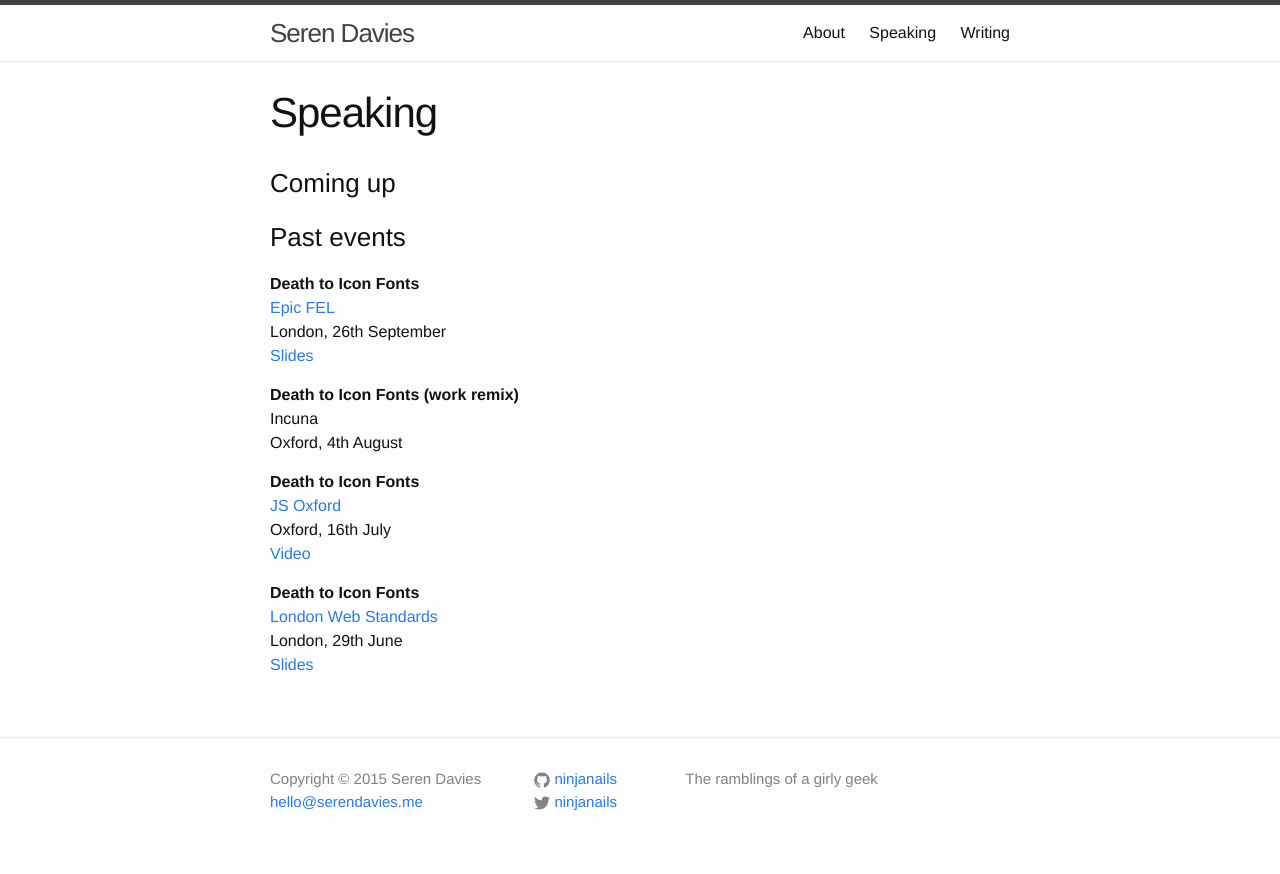
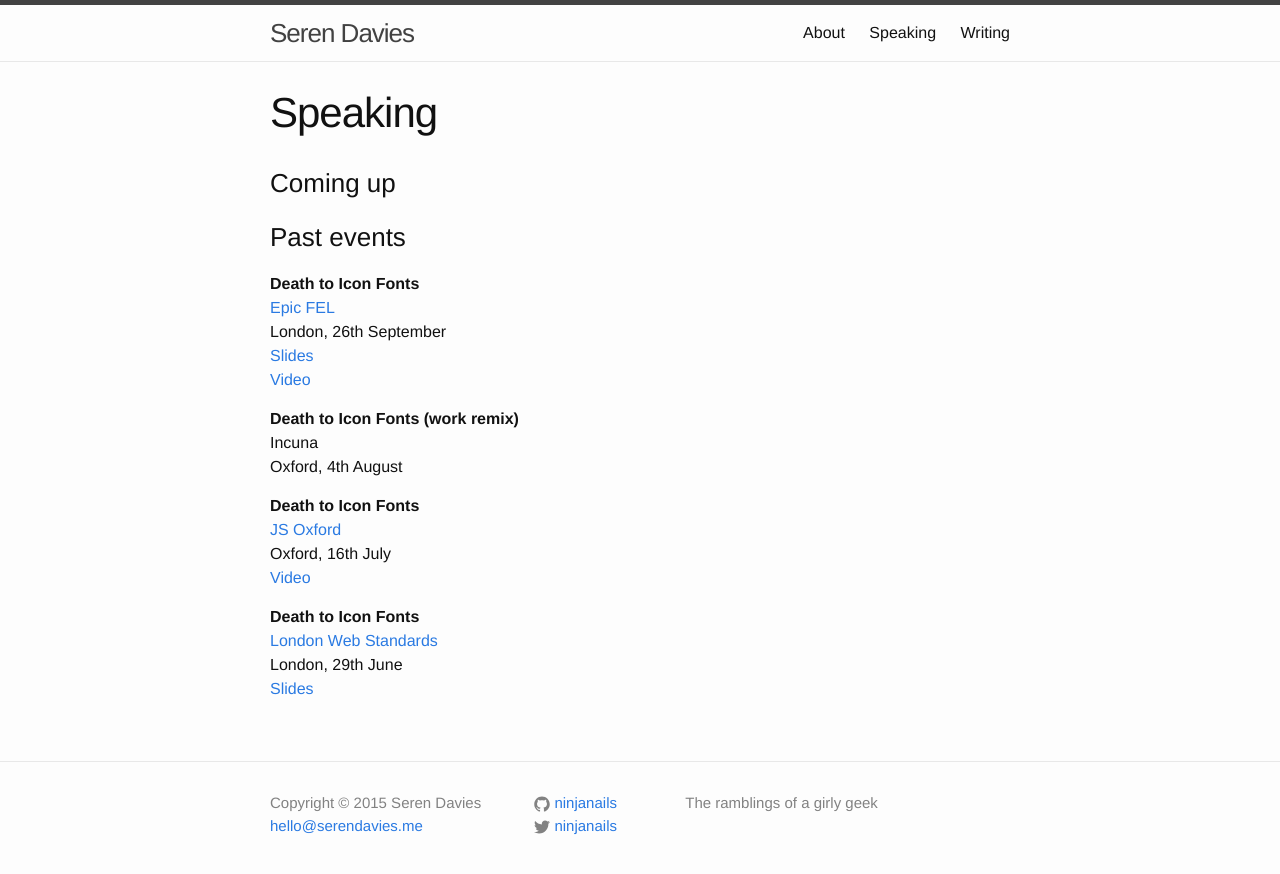
Before and after one commit to ninjanails/ninjanails.github.io, a Jekyll site: the page built from speaking.md, in a window 1280 px wide. Shown: the top 874 px of the page. Built offline with Jekyll 4.4.1, drawn with Linux system fonts in a browser that asks for light colours.

Commit message:
Add link to video of Epic FEL talk

```diff
--- a/speaking.md
+++ b/speaking.md
@@ -11,7 +11,8 @@ permalink: /speaking/
 **Death to Icon Fonts** <br>
 [Epic FEL](http://www.frontendlondon.co.uk/epic) <br>
 London, 26th September <br>
-[Slides](https://speakerdeck.com/ninjanails/death-to-icon-fonts-1)
+[Slides](https://speakerdeck.com/ninjanails/death-to-icon-fonts-1)<br>
+[Video](https://www.youtube.com/watch?v=9xXBYcWgCHA)
 
 **Death to Icon Fonts (work remix)** <br>
 Incuna <br>
```
